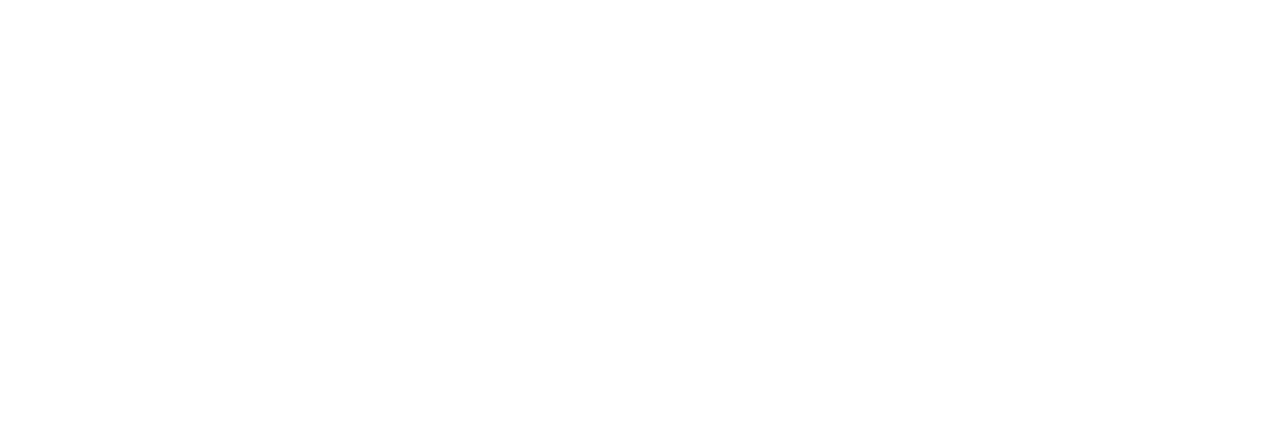
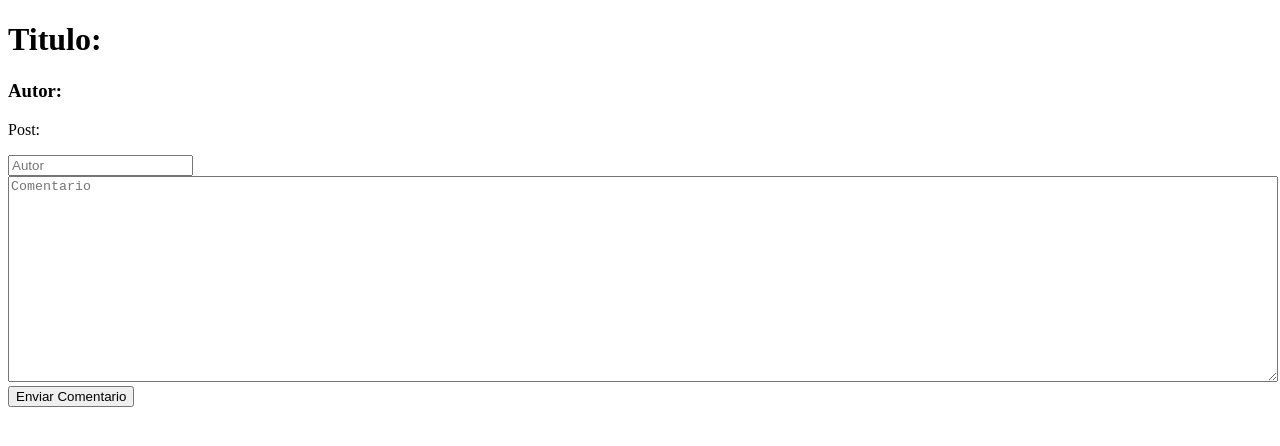
Before and after one commit to BarreiroAron/Projecto-Informatico, a React (Create React App) app: page /comentarios/1 in a window 1280 px wide. Before the commit this address had no page. Shown: the top 446 px of the page. Built offline with nearby package versions, Linux system fonts and the light colour scheme.

Commit message:
agregando cosas

```diff
--- a/package.json
+++ b/package.json
@@ -8,6 +8,7 @@
     "@testing-library/user-event": "^13.5.0",
     "react": "^18.2.0",
     "react-dom": "^18.2.0",
+    "react-markdown": "^9.0.0",
     "react-router-dom": "^6.16.0",
     "react-scripts": "5.0.1",
     "web-vitals": "^2.1.4"
--- a/src/App.js
+++ b/src/App.js
@@ -1,8 +1,8 @@
-import ReactDOM from 'react-dom';
 import { Routes, Route } from 'react-router-dom';
 import Pagina from './pagina.js';
 import PostCompleto from './publicacion.js';
 import React, { useState, useEffect } from "react";
+import Comentarios from './comentarios.js';
 
 function App() {
   const [arrayGuardadoTitulo, setArrayGuardadoTitulo] = useState([]);
@@ -46,33 +46,35 @@
     setArrayGuardadoPost([...arrayGuardadoPost, post]);
   }
 
-  function Posteos() {
-    return (
-      <div>
-        {arrayGuardadoTitulo.map((item, index) => (
-          <div key={index}>
-            <h2>Titulo: {item}</h2>
-            <h3>Autor: {arrayGuardadoAutor[index]}</h3>
-            <p>{arrayGuardadoPost[index]}</p>
-            <h1 style={{ height: "10px", backgroundColor: "purple" }}></h1>
-          </div>
-        ))}
-      </div>
-    );
-  }
+
 
   return (
     <>
       <Routes>
-        <Route path="/" element={<Pagina />} />
+
+        <Route exact path="/" element={<Pagina arrayGuardadoTitulo={arrayGuardadoTitulo} arrayGuardadoAutor={arrayGuardadoAutor} arrayGuardadoPost={arrayGuardadoPost}  />} />
+
         <Route
-          path="/publicacion"
+          exact path="/publicacion"
           element={<PostCompleto guardarDatos={guardarDatos} />}
         />
+
+        <Route
+        path="/comentarios/:postIndex"
+        element={
+        <Comentarios
+        arrayGuardadoTitulo={arrayGuardadoTitulo}
+        arrayGuardadoAutor={arrayGuardadoAutor}
+        arrayGuardadoPost={arrayGuardadoPost}
+        /> }
+        />
+
       </Routes>
-      <Posteos />
+      {/* <Posteos /> */}
     </>
   );
 }
 
+
+
 export default App;
--- /dev/null
+++ b/src/Posteos.js
@@ -0,0 +1,18 @@
+import { Link } from 'react-router-dom';
+
+export default function Posteos(props) {
+  const { arrayGuardadoTitulo, arrayGuardadoAutor, arrayGuardadoPost } = props;
+
+  return (
+    <div>
+      {arrayGuardadoTitulo.map((item, index) => (
+        <div key={index}>
+          <Link to={`/comentarios/${index}`}>
+            <h1>Titulo: {item}</h1>
+          </Link>
+          <h3>Autor: {arrayGuardadoAutor[index]}</h3>
+        </div>
+      ))}
+    </div>
+  );
+}
--- a/src/comentarios.js
+++ b/src/comentarios.js
@@ -1,40 +1,60 @@
-import React, { useState } from "react";
+import React, { useState, useEffect } from 'react';
+import { Link, useParams } from 'react-router-dom';
+import ReactMarkdown from 'react-markdown';
 
+function Comentarios(props) {
+  const { arrayGuardadoTitulo, arrayGuardadoAutor, arrayGuardadoPost } = props;
+  const { postIndex } = useParams();
 
-function Comentarios() {
-    const [Autor, setAutor] = useState("");
-    const [arrayGuardadoAutor, setArrayGuardadoAutor] = useState([]);
+  const titulo = arrayGuardadoTitulo[postIndex];
+  const autor = arrayGuardadoAutor[postIndex];
+  const post = arrayGuardadoPost[postIndex];
 
-    function GuardarAutor() {
-      if (Autor) {
-        setArrayGuardadoAutor([...arrayGuardadoAutor, Autor]);
-        setAutor("");
-      }
-    }
+  const [Autor, setAutor] = useState("");
+  const [Comentario, setComentario] = useState("");
+  const [comentarios, setComentarios] = useState([]);
 
+  // Cargar los comentarios almacenados en el almacenamiento local al cargar la página.
+  useEffect(() => {
+    const comentariosGuardados = JSON.parse(localStorage.getItem(`comentarios_${postIndex}`)) || [];
+    setComentarios(comentariosGuardados);
+  }, [postIndex]);
 
+  function IniciarTodo() {
+    const nuevoComentario = {
+      autor: Autor,
+      comentario: Comentario,
+    };
+    const nuevosComentarios = [...comentarios, nuevoComentario];
+    setComentarios(nuevosComentarios);
 
-      const [Resp, setResp] = useState("");
-      const [arrayGuardadoResp, setArrayGuardadoResp] = useState([]);
+    // Guardar los comentarios en el almacenamiento local.
+    localStorage.setItem(`comentarios_${postIndex}`, JSON.stringify(nuevosComentarios));
 
-      function GuardarResp() {
-        if (Resp) {
-          setArrayGuardadoResp([...arrayGuardadoResp, Resp]);
-          setResp("");
-        }
-      }
+    setAutor("");
+    setComentario("");
+  }
 
-
-      function IniciarTodo() {
-        GuardarAutor()
-        GuardarResp()
-      }
-
-
+  // Renderiza los comentarios
+  const comentariosRenderizados = comentarios.map((comentario, index) => (
+    <div key={index}>
+      <h3>Autor: {comentario.autor}</h3>
+    <p>Comentario: {comentario.comentario}</p>
+    </div>
+  ));
 
   return (
     <>
-    <div>
+      <div>
+        <h1>Titulo: {titulo}</h1>
+        <h3>Autor: {autor}</h3>
+        <p>
+        Post:
+        <ReactMarkdown>{post}</ReactMarkdown>
+        </p>
+      </div>
+
+      <form>
         <input
           placeholder="Autor"
           type="text"
@@ -42,21 +62,22 @@
           onChange={(ev) => setAutor(ev.target.value)}
         ></input>
 
-
         <textarea
-          placeholder="Respuesta"
+          placeholder="Comentario"
           type="text"
-          value={Resp}
-          onChange={(ev) => setResp(ev.target.value)}
-          style={{ height: "50px", width: "50%" }}
+          value={Comentario}
+          onChange={(ev) => setComentario(ev.target.value)}
+          style={{ height: "200px", width: "100%" }}
         ></textarea>
 
-
         <button type="button" onClick={IniciarTodo}>
-          Enviar
+          Enviar Comentario
         </button>
+      </form>
+      <div>
+        {comentariosRenderizados}
       </div>
-  </>
+    </>
   );
 }
 
--- a/src/index.js
+++ b/src/index.js
@@ -1,8 +1,8 @@
 import React from 'react';
 import ReactDOM from 'react-dom';
-import { BrowserRouter, Routes, Route } from 'react-router-dom';
-import Pagina from './pagina.js';
-import PostCompleto from './publicacion.js';
+import { BrowserRouter } from 'react-router-dom';
+//import Pagina from './pagina.js';
+//import PostCompleto from './publicacion.js';
 import App from './App.js';
 
 ReactDOM.createRoot(document.getElementById('root')).render(
--- a/src/pagina.js
+++ b/src/pagina.js
@@ -1,20 +1,30 @@
-import React, { useState } from 'react';
+import React from 'react';
 import { Link } from 'react-router-dom';
-import PostCompleto from './publicacion';
+import Posteos from './Posteos.js';
+//import PostCompleto from './publicacion';
 
-function Pagina() {
-{/*
+function Pagina(props) {
+/*
 El style es para agregar css a la app
 <Link to="/publicacion" Hace que el https tenga eso, al tener solo / cambia la hubicacion
 el <link to="/" va a estar en publicacion, que ahi vas si apretas en "Nuevo post" que es lo que esta aca
 si vas al codigo de publicacion vas a ver un <link to="/" que al apretarlo te hubica aca
-*/}
+*/
+
+  const { arrayGuardadoTitulo, arrayGuardadoAutor, arrayGuardadoPost } = props;
+
+
   return (
     <>
       <div style={{ backgroundColor: 'purple', padding: '1px' }}>
         <h1>Home</h1>
         <h2> <Link to="/publicacion" style={{ textDecoration: 'none', color: 'white'}}>Nuevo Post</Link> </h2>
         </div>
+        <Posteos
+          arrayGuardadoTitulo={arrayGuardadoTitulo}
+          arrayGuardadoAutor={arrayGuardadoAutor}
+          arrayGuardadoPost={arrayGuardadoPost}
+        />
     </>
   );
 }
```
Also changed, not shown: 1 other file (tests, documents, lock files or other folders).
